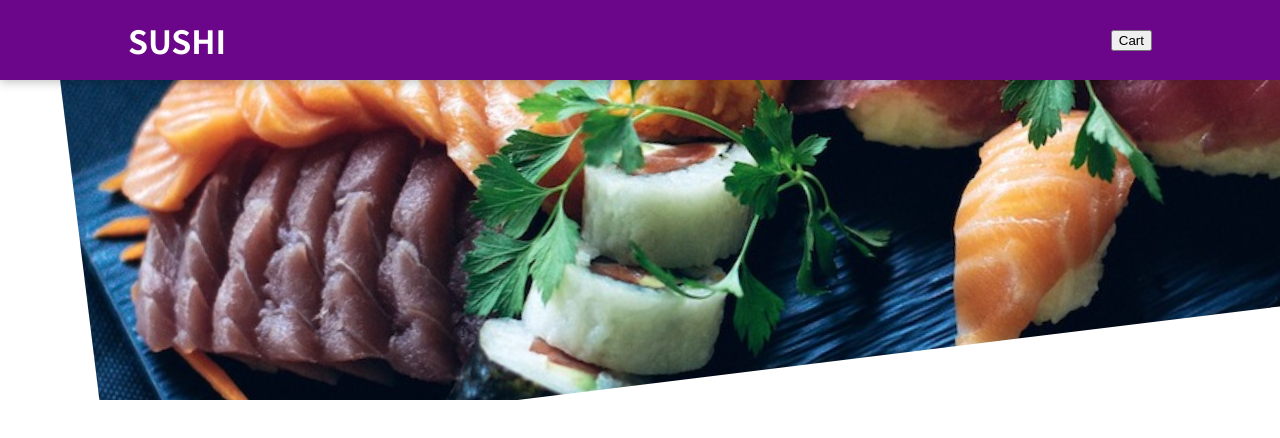
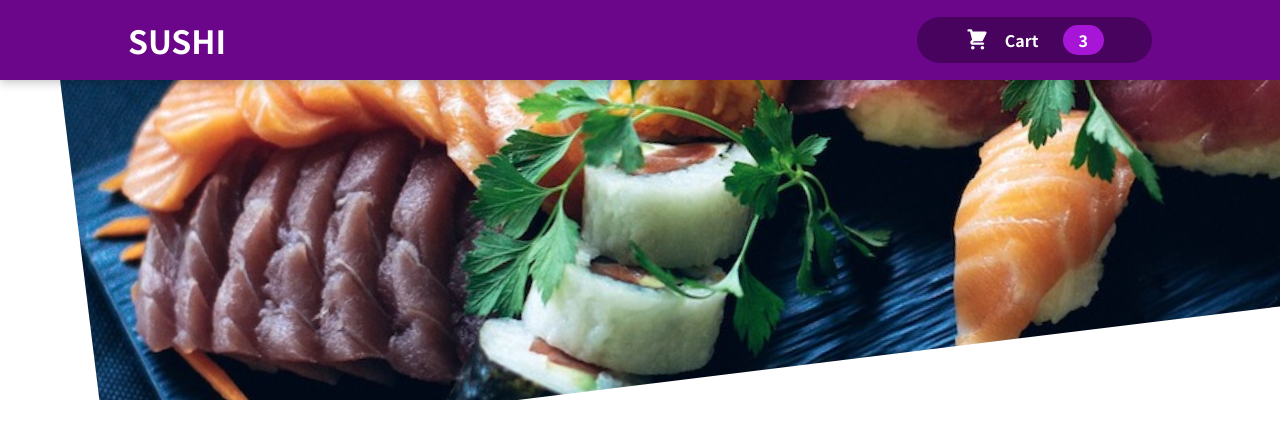
Before and after one commit to s-p-ko/sushi, a React (Create React App) app: page / in a window 1280 px wide. Shown: the top 438 px of the page. Built offline with nearby package versions, Linux system fonts and the light colour scheme.

Commit message:
Add HeaderCartButton

```diff
--- /dev/null
+++ b/src/components/Cart/CartIcon.js
@@ -0,0 +1,13 @@
+const CartIcon = () => {
+  return (
+    <svg
+      xmlns='http://www.w3.org/2000/svg'
+      viewBox='0 0 20 20'
+      fill='currentColor'
+    >
+      <path d='M3 1a1 1 0 000 2h1.22l.305 1.222a.997.997 0 00.01.042l1.358 5.43-.893.892C3.74 11.846 4.632 14 6.414 14H15a1 1 0 000-2H6.414l1-1H14a1 1 0 00.894-.553l3-6A1 1 0 0017 3H6.28l-.31-1.243A1 1 0 005 1H3zM16 16.5a1.5 1.5 0 11-3 0 1.5 1.5 0 013 0zM6.5 18a1.5 1.5 0 100-3 1.5 1.5 0 000 3z' />
+    </svg>
+  );
+};
+
+export default CartIcon;
--- a/src/components/Layout/Header.js
+++ b/src/components/Layout/Header.js
@@ -1,13 +1,14 @@
 import React from 'react';
 import sushiImage from '../../assets/sushi.jpg';
 import styles from './Header.module.css';
+import HeaderCartButton from './HeaderCartButton';
 
 const Header = (props) => {
   return (
     <>
       <header className={styles.header}>
         <h1>SUSHI</h1>
-        <button>Cart</button>
+        <HeaderCartButton />
       </header>
       <div className={styles['main-image']}>
         <img src={sushiImage} alt='Sushi meals' />
--- /dev/null
+++ b/src/components/Layout/HeaderCartButton.js
@@ -0,0 +1,16 @@
+import CartIcon from '../Cart/CartIcon';
+import styles from './HeaderCartButton.module.css';
+
+const HeaderCartButton = (props) => {
+  return (
+    <button className={styles.button}>
+      <span className={styles.icon}>
+        <CartIcon />
+      </span>
+      <span>Cart</span>
+      <span className={styles.badge}>3</span>
+    </button>
+  );
+};
+
+export default HeaderCartButton;
--- /dev/null
+++ b/src/components/Layout/HeaderCartButton.module.css
@@ -0,0 +1,59 @@
+.button {
+  cursor: pointer;
+  font: inherit;
+  border: none;
+  background-color: #47035d;
+  color: white;
+  padding: 0.5rem 3rem;
+  display: flex;
+  justify-content: space-around;
+  align-items: center;
+  border-radius: 25px;
+  font-weight: bold;
+}
+
+.button:hover,
+.button:active {
+  background-color: #2b0239;
+}
+
+.icon {
+  width: 1.5rem;
+  height: 1.5rem;
+  margin-right: 1rem;
+}
+
+.badge {
+  background-color: #a715d7;
+  padding: 0.2rem 1rem;
+  border-radius: 20px;
+  margin-left: 1.5rem;
+  font-weight: bold;
+}
+
+.button:hover .badge,
+.button:active .badge {
+  background-color: #6d0d8d;
+}
+
+.bump {
+  animation: bump 300ms ease-out;
+}
+
+@keyframes bump {
+  0% {
+    transform: scale(1);
+  }
+  10% {
+    transform: scale(0.9);
+  }
+  30% {
+    transform: scale(1.1);
+  }
+  50% {
+    transform: scale(1.15);
+  }
+  100% {
+    transform: scale(1);
+  }
+}
```
